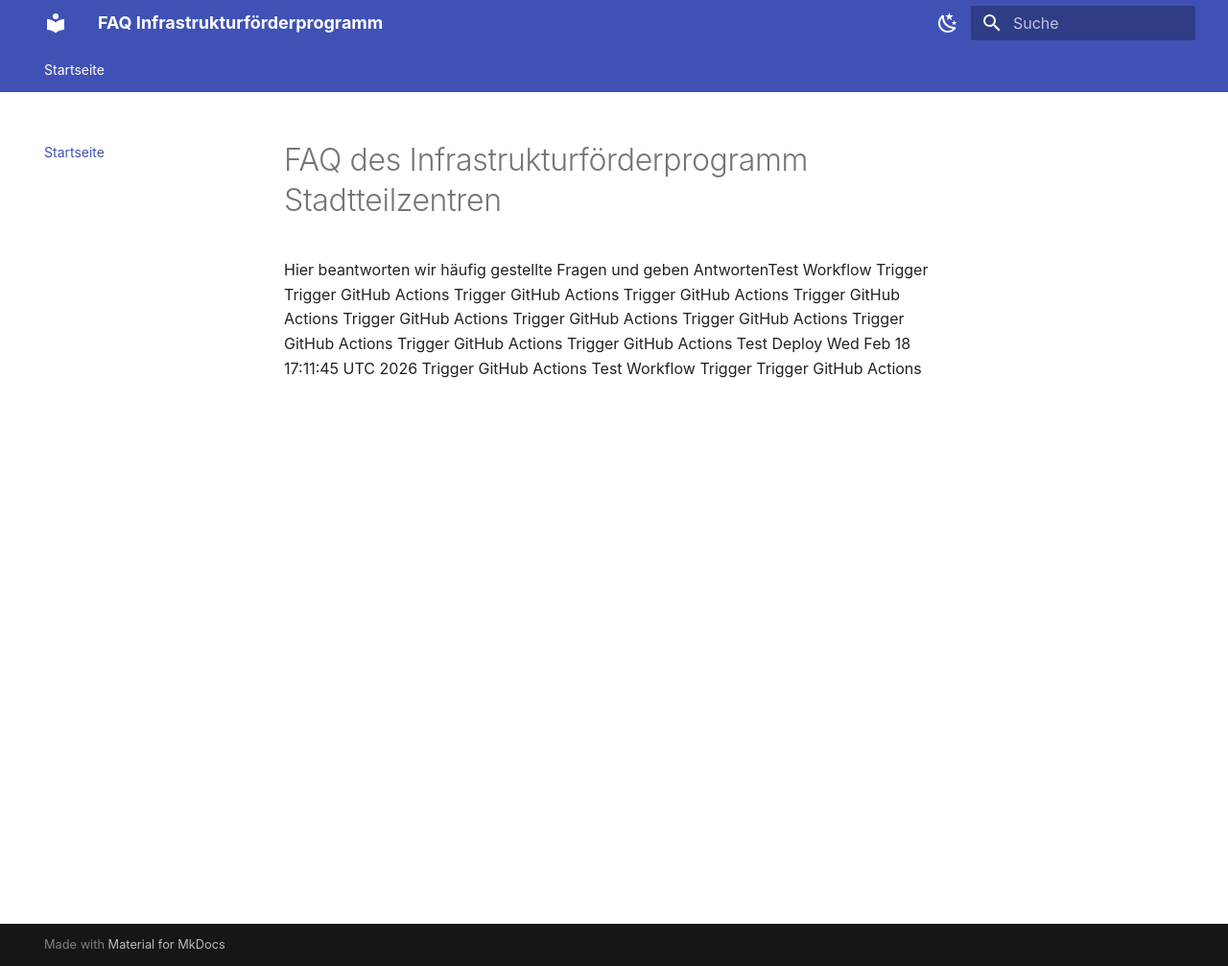
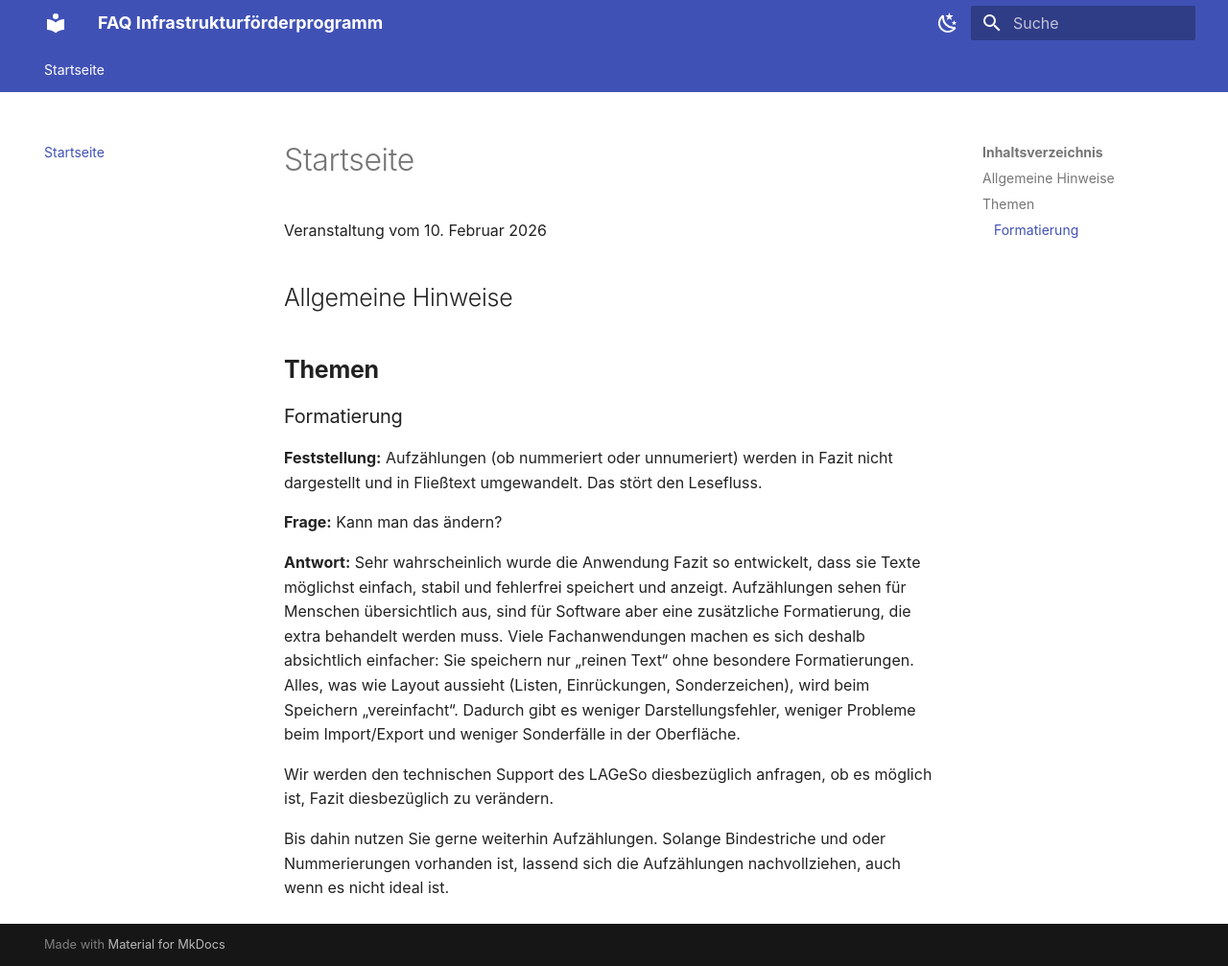
Before and after one commit to ifpstz/ifp-faq, an MkDocs documentation site: the page built from docs/index.md, in a window 1280 px wide and 1007 px high. Shown: the whole window at 96% size. Built offline with MkDocs 1.6.1 and Material for MkDocs 9.7.7, drawn with Linux system fonts in a browser that asks for light colours; some web fonts are replaced.

Commit message:
Update Seiten “index”

```diff
--- a/docs/index.md
+++ b/docs/index.md
@@ -1,16 +1,21 @@
-# FAQ des Infrastrukturförderprogramm Stadtteilzentren
-Hier beantworten wir häufig gestellte Fragen und geben AntwortenTest Workflow Trigger
-Trigger GitHub Actions
-Trigger GitHub Actions
-Trigger GitHub Actions
-Trigger GitHub Actions
-Trigger GitHub Actions
-Trigger GitHub Actions
-Trigger GitHub Actions
-Trigger GitHub Actions
-Trigger GitHub Actions
-Trigger GitHub Actions
-Test Deploy Wed Feb 18 17:11:45 UTC 2026
-Trigger GitHub Actions
-Test Workflow Trigger
-Trigger GitHub Actions
+---
+title: Fragen zum Sachbericht
+---
+
+Veranstaltung vom 10. Februar 2026
+
+## Allgemeine Hinweise
+
+## **Themen**
+
+### Formatierung
+
+**Feststellung:** Aufzählungen (ob nummeriert oder unnumeriert) werden in Fazit nicht dargestellt und in Fließtext umgewandelt. Das stört den Lesefluss.
+
+**Frage:** Kann man das ändern?
+
+**Antwort:** Sehr wahrscheinlich wurde die Anwendung Fazit so entwickelt, dass sie Texte möglichst einfach, stabil und fehlerfrei speichert und anzeigt. Aufzählungen sehen für Menschen übersichtlich aus, sind für Software aber eine zusätzliche Formatierung, die extra behandelt werden muss. Viele Fachanwendungen machen es sich deshalb absichtlich einfacher: Sie speichern nur „reinen Text“ ohne besondere Formatierungen. Alles, was wie Layout aussieht (Listen, Einrückungen, Sonderzeichen), wird beim Speichern „vereinfacht“. Dadurch gibt es weniger Darstellungsfehler, weniger Probleme beim Import/Export und weniger Sonderfälle in der Oberfläche.
+
+Wir werden den technischen Support des LAGeSo diesbezüglich anfragen, ob es möglich ist, Fazit diesbezüglich zu verändern.
+
+Bis dahin nutzen Sie gerne weiterhin Aufzählungen. Solange Bindestriche und oder Nummerierungen vorhanden ist, lassend sich die Aufzählungen nachvollziehen, auch wenn es nicht ideal ist.
```
